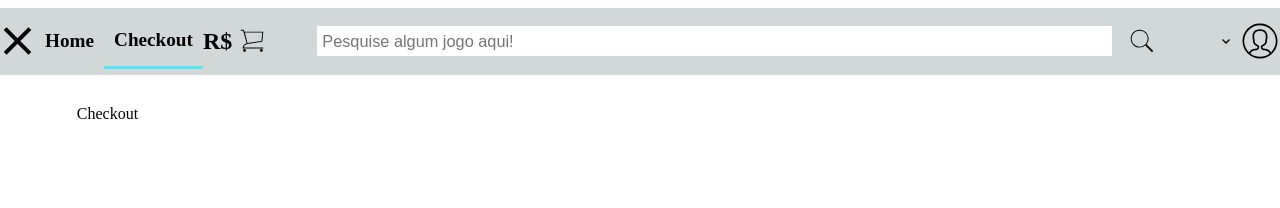
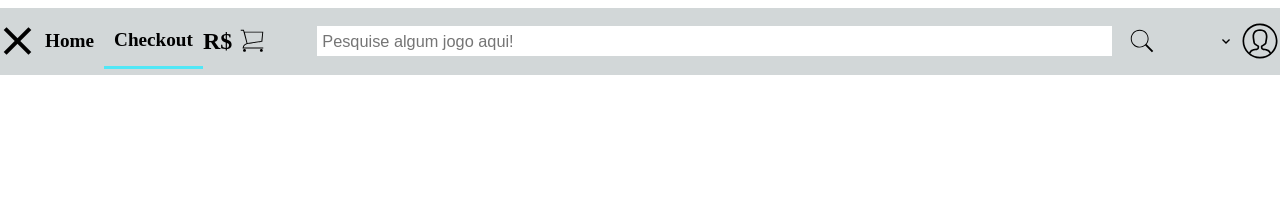
Before and after one commit to Vinicius377/ecommerce-games, a React (Create React App) app: page /checkout in a window 1280 px wide. Shown: the top 208 px of the page. Built offline with nearby package versions, Linux system fonts and the light colour scheme.

Commit message:
page checkout

```diff
--- a/src/pages/Checkout/index.tsx
+++ b/src/pages/Checkout/index.tsx
@@ -1,5 +1,33 @@
+import ItemCheckout from "../../components/item-checkout"
+import { Container } from "./style"
+import { useContext } from "react"
+import CartContext from "../../context/Cart-Context"
+
 function Checkout() {
-  return <div>Checkout</div>;
+  const { cartCheckout, total } = useContext(CartContext)
+
+  return (
+    <Container>
+      <thead>
+        <tr>
+          <th>Nome</th>
+          <th>Preço</th>
+          <th>Score</th>
+          <th>Quantidade</th>
+        </tr>
+      </thead>
+      <tbody>
+        {cartCheckout &&
+          cartCheckout.map(item => (
+            <ItemCheckout informations={item} key={item.id} />
+          ))}
+        <tr className="subtotal">
+          <th>SubTotal:</th>
+          <td>R$ {total?.toFixed(2)}</td>
+        </tr>
+      </tbody>
+    </Container>
+  )
 }
 
-export default Checkout;
+export default Checkout
--- /dev/null
+++ b/src/pages/Checkout/style.ts
@@ -0,0 +1,12 @@
+import styled from "styled-components"
+
+export const Container = styled.table`
+  width: 100%;
+  text-align: left;
+  gap: 10px;
+  color: #ffffff;
+  font-size: 1.15rem;
+  .subtotal {
+    font-size: 1.2rem;
+  }
+`
```
